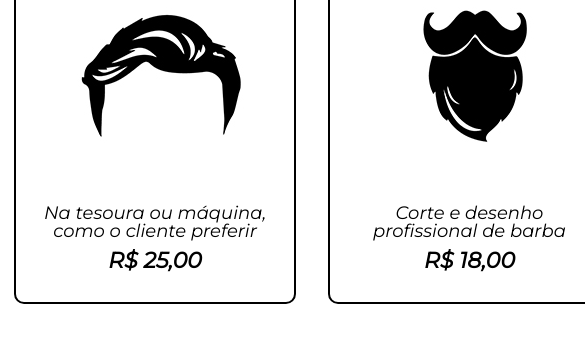
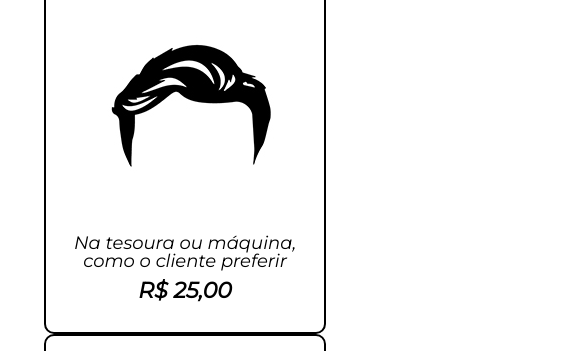
Before and after one commit to LeandroOmenezes/barbeariaAlura, a plain HTML site: page produtos.html in a window 390 px wide. Shown: the part 498-849 px from the top of the page, 585 px wide, since content can reach past the window. Drawn offline with Linux system fonts and the light colour scheme.

Commit message:
Atualização na responsividade mobo

```diff
--- a/style.css
+++ b/style.css
@@ -296,10 +296,18 @@ footer {
 
     .formulario {
         width: 100%;
+        margin: 15px;
     }
 
     footer {
         width: auto;
     }
 
+    .produtos {
+        justify-content: space-around;
+        display:flex;
+        flex-direction: column;
+        margin: 30px;
+    }
+
 }
```
